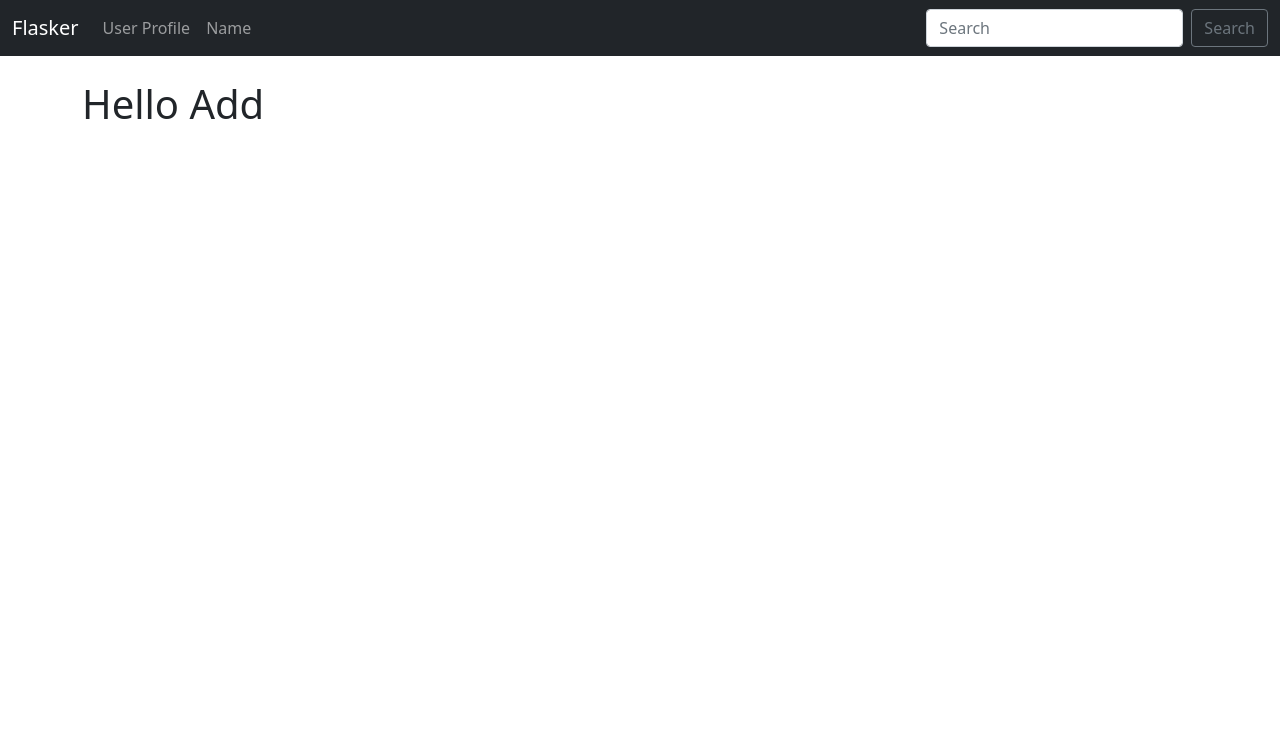
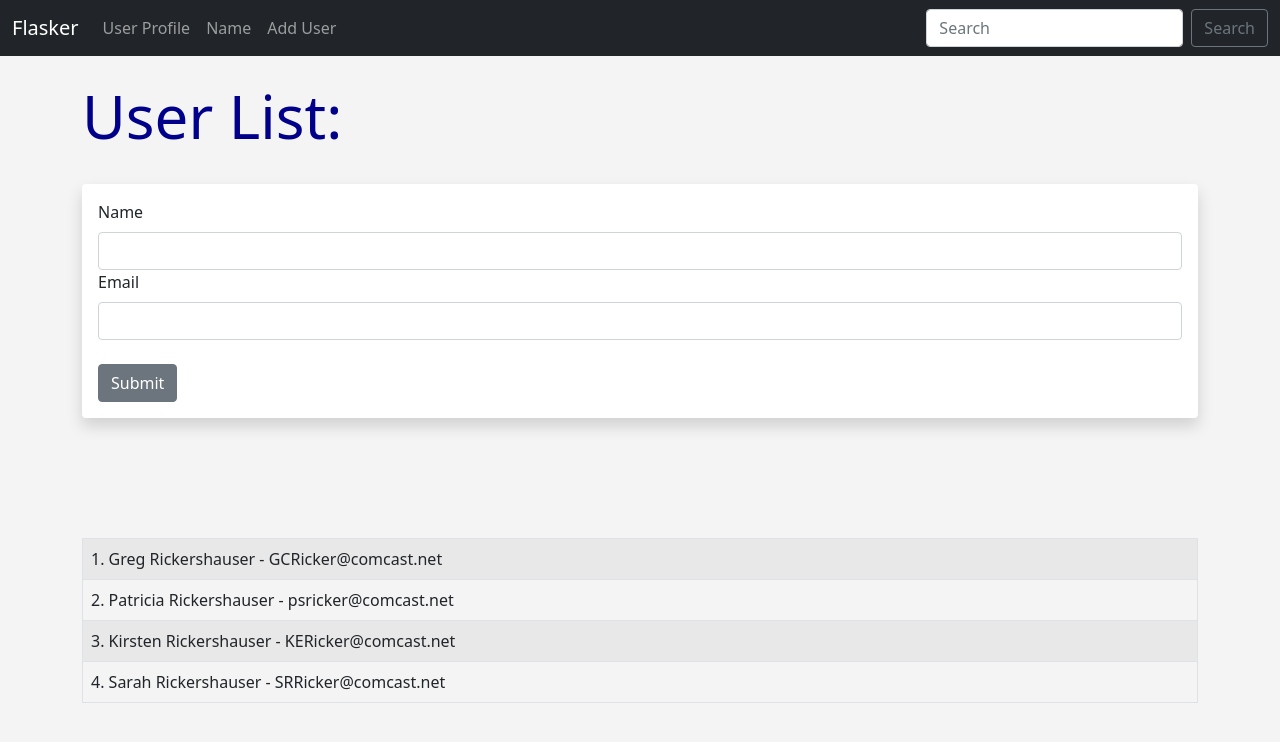
Before and after one commit to GCRicker/flasker, a Flask app: page /user/add in a window 1280 px wide. Shown: the top 742 px of the page. Run offline with Flask 2, Linux system fonts and the light colour scheme; data comes from the database, SQL or seed files in the repository; both versions use the stored data as it was after the commit.

Commit message:
Up to and including lesson 8

```diff
--- a/hello.py
+++ b/hello.py
@@ -1,14 +1,17 @@
-from flask import Flask, render_template
+from flask import Flask, render_template, flash
 from flask_wtf import FlaskForm
 from wtforms import StringField, SubmitField
 from wtforms.validators import DataRequired
+from flask_sqlalchemy import SQLAlchemy
+from datetime import datetime
 
 #  Need to start Flask by...
 # 1. start powershell
 # 1a. type bash
-# 2. type export FLASK_APP=hello.py
-# 3. type export FLASK_ENV=development
-# 4. type flask run
+# 2. type "export FLASK_APP=hello.py"
+# 3. type "export FLASK_ENV=development"
+# 4. type "flask run"
+# CSS changes use cntrl F5 for new cache
 
 # Configure GitHub
 # $ git config --global push.default matching
@@ -17,19 +20,42 @@ from wtforms.validators import DataRequired
 # $ git add .
 # $ git commit -am 'comment'
 
-
+#
 # Create a Flask Instance
 app = Flask(__name__)
+# Add Database
+app.config["SQLALCHEMY_DATABASE_URI"] = "sqlite:///users.db"
+
+# Secret Key
 app.config["SECRET_KEY"] = "My secret key for csrf used to protect forms"
+
+# Initialize the Database
+db = SQLAlchemy(app)
+
+# Create a database Model
+class Users(db.Model):
+    id = db.Column(db.Integer, primary_key=True)
+    name = db.Column(db.String(200), nullable=False)
+    email = db.Column(db.String(120), nullable=False, unique=True)
+    date_added = db.Column(db.DateTime, default=datetime.utcnow)
+
+    # Create a String
+    def __repr__(self):
+        return "<Name %r>" % self.name
+
 
 # Create a Form Class
 class NamerForm(FlaskForm):
-    name = StringField("What's your name?", validators=[DataRequired()])
+    name = StringField("What is your name?", validators=[DataRequired()])
     submit = SubmitField("Submit")
 
 
-# Create a route decorator
-@app.route("/")
+# Create a Form Class
+class UserForm(FlaskForm):
+    name = StringField("Name", validators=[DataRequired()])
+    email = StringField("Email", validators=[DataRequired()])
+    submit = SubmitField("Submit")
+
 
 # def index():
 #     return "<h1>Hello World!</h1>"
@@ -44,6 +70,27 @@ class NamerForm(FlaskForm):
 # striptags - Remove any tags that are trying to be passed
 
 
+@app.route("/user/add", methods=["GET", "POST"])
+def add_user():
+    name = None
+    form = UserForm()
+    if form.validate_on_submit():
+        user = Users.query.filter_by(email=form.email.data).first()
+        if user is None:
+            user = Users(name=form.name.data, email=form.email.data)
+            db.session.add(user)
+            db.session.commit()
+        name = form.name.data
+        form.name.data = ""
+        form.email.data = ""
+        flash("User Added Successfully!")
+
+    our_users = Users.query.order_by(Users.date_added)
+    return render_template("add_user.html", form=form, name=name, our_users=our_users)
+
+
+# Create a route decorator
+@app.route("/")
 def index():
     first_name = "Gregory"
     stuff = "This is <strong>BOLD</strong> Text"
@@ -87,4 +134,5 @@ def name():
     if form.validate_on_submit():
         name = form.name.data
         form.name.data = ""  # Clear it out for the next form use
+        flash("Form Submitted Successfully")
     return render_template("name.html", name=name, form=form)
--- /dev/null
+++ b/static/css/style.css
@@ -0,0 +1,13 @@
+h1 {
+    color:darkblue;
+    font-size: 60px;
+}
+
+body {
+    background:#f4f4f4
+}
+
+#demo{
+    font-size: 12px;
+    color:darkblue
+}
--- /dev/null
+++ b/static/js/myfile.js
@@ -0,0 +1 @@
+document.getElementById('demo').innerHTML = "This is created by Javascript"
--- /dev/null
+++ b/templates/add_user.html
@@ -0,0 +1,55 @@
+{% extends 'base.html' %}
+
+{% block content %}
+
+{% for message in get_flashed_messages() %}
+
+<div class="alert alert-success alert-dismissible fade show" role="alert">
+    {{ message}}
+    <button type="button" class="btn-close" data-bs-dismiss="alert" aria-label="Close"></button>
+</div>
+
+
+
+{% endfor %}
+
+{% if name %}
+<h1> Hello!  {{ name }}  User Added!!</h1>
+<br/><br/><br/><br/>
+
+<table class="table table-hover table-bordered table-striped">
+
+{% for our_user in our_users %}
+    <tr><td>{{ our_user.id}}. {{our_user.name}} - {{our_user.email}} </td></tr>
+{% endfor %}
+</table>
+<br/><br/>
+
+
+
+{% else %}
+<h1>User List:  </h1>
+<br />
+<div class="shadow p-3 mb-5 bg-body rounded">
+<form method="POST">
+    {{ form.hidden_tag() }}
+    {{ form.name.label(class="form-label") }}
+    {{ form.name(class="form-control") }}
+
+    {{ form.email.label(class="form-label") }}
+    {{ form.email(class="form-control") }}
+
+    <br />
+    {{ form.submit(class="btn btn-secondary") }}
+</form>
+</div>
+<br /><br /><br />
+<table class="table table-hover table-bordered table-striped">
+
+{% for our_user in our_users %}
+    <tr><td>{{ our_user.id}}. {{our_user.name}} - {{our_user.email}} </td></tr>
+{% endfor %}
+</table>
+{% endif %}
+
+{% endblock %}
--- a/templates/base.html
+++ b/templates/base.html
@@ -7,6 +7,10 @@
 
     <!-- Bootstrap CSS -->
     <link href="https://cdn.jsdelivr.net/npm/bootstrap@5.0.0-beta1/dist/css/bootstrap.min.css" rel="stylesheet" integrity="sha384-giJF6kkoqNQ00vy+HMDP7azOuL0xtbfIcaT9wjKHr8RbDVddVHyTfAAsrekwKmP1" crossorigin="anonymous">
+
+ <!-- Our CSS -->
+    <link href="{{ url_for('static', filename='css/style.css') }}" rel="stylesheet" >
+
 
     <title>Flasker!</title>
   </head>
--- a/templates/navbar.html
+++ b/templates/navbar.html
@@ -16,6 +16,9 @@
           <a class="nav-link" href="{{ url_for('name') }}">Name</a>
         </li>
 
+        <li class="nav-item">
+          <a class="nav-link" href="{{ url_for('add_user') }}">Add User</a>
+        </li>
 
       </ul>
       <form class="d-flex">
```
Also changed, not shown: static/css/Greg_Style.css (added, +8 -0 lines), templates/name.html (+17 -0 lines), static/images/IL.png (added), users.db (added).
